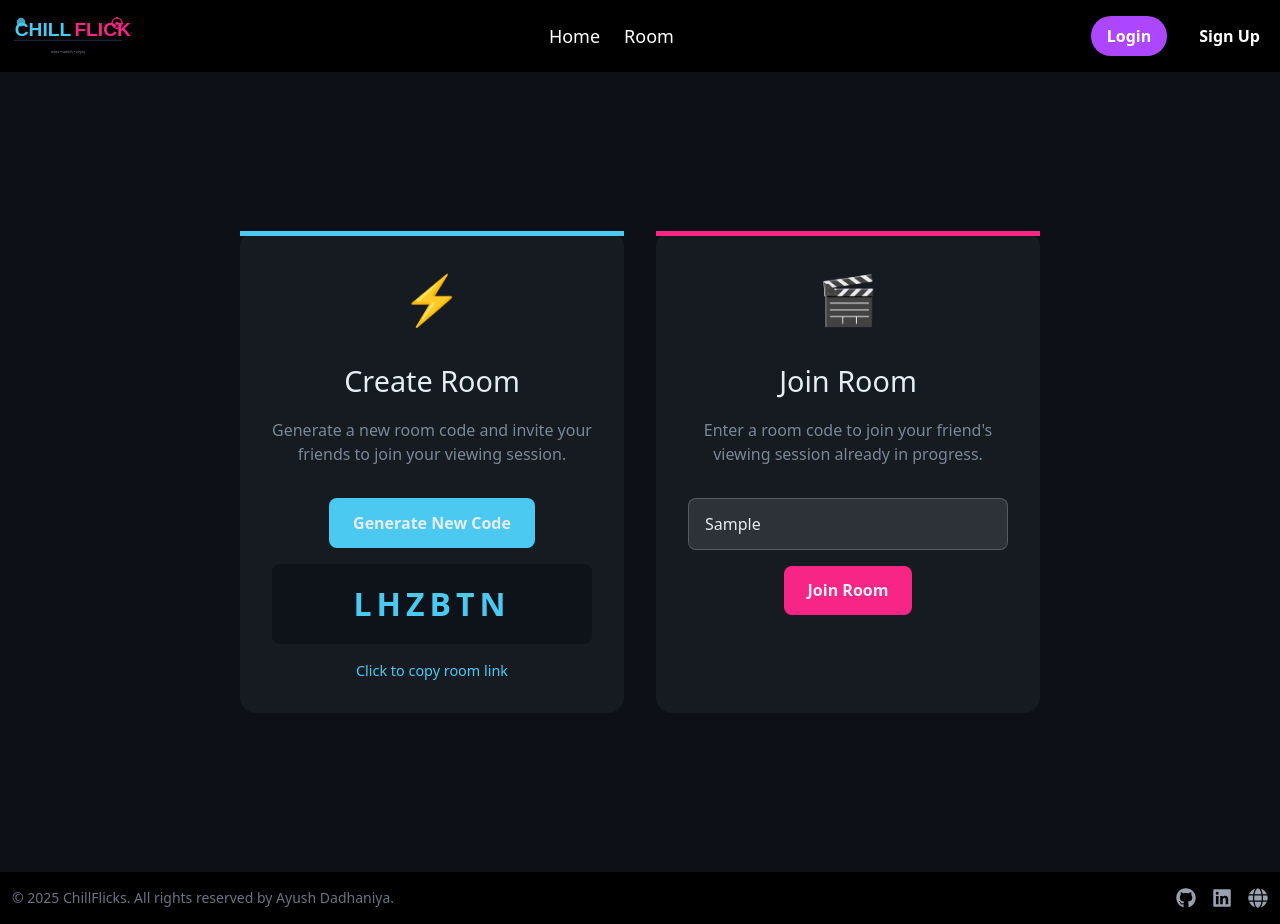
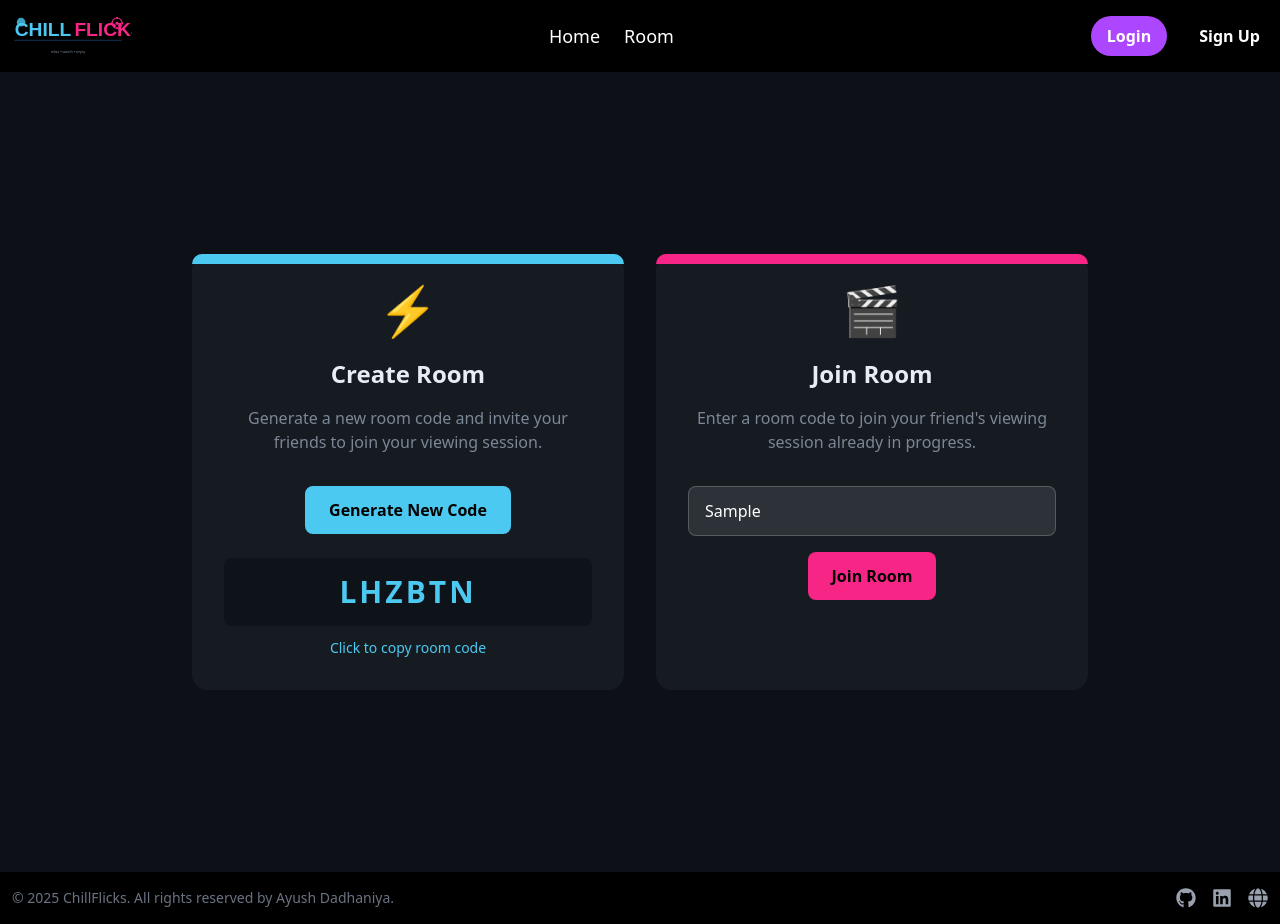
Before and after one commit to Ayush-Dadhaniya/ChillFlicks, a React (Vite) app in the folder chillflicks/: page /room in a window 1280 px wide. Both pictures are taken after typing "Sample" into the empty fields and a click on the button "Generate Room Code". Built offline with nearby package versions, Linux system fonts and the light colour scheme.

Commit message:
Added links to foooter

```diff
--- a/chillflicks/index.html
+++ b/chillflicks/index.html
@@ -4,7 +4,7 @@
     <link href="https://fonts.googleapis.com/css2?family=Poppins:wght@400;600&display=swap" rel="stylesheet">
     <meta charset="UTF-8" />
     <link rel="icon" type="" href="/tab-logo.svg" />
-    <meta name="viewport" content="width=device-width, initial-scale=1.0" />
+    <meta name="viewport" content="width=device-width, initial-scale=1.0, maximum-scale=1.0, user-scalable=no">
     <title>ChillFlicks</title>
   </head>
   <body>
--- a/chillflicks/src/components/Footer.jsx
+++ b/chillflicks/src/components/Footer.jsx
@@ -9,7 +9,7 @@ const Footer = () => {
       </p>
       <div className="flex gap-4 mt-2 sm:mt-0">
         <a
-          href="https://github.com/yourusername"
+          href="https://github.com/Ayush-Dadhaniya"
           target="_blank"
           rel="noopener noreferrer"
           className="text-gray-400 hover:text-white"
@@ -17,7 +17,7 @@ const Footer = () => {
           <FaGithub size={20} />
         </a>
         <a
-          href="https://linkedin.com/in/yourusername"
+          href="https://www.linkedin.com/in/ayushdadhaniya"
           target="_blank"
           rel="noopener noreferrer"
           className="text-gray-400 hover:text-white"
@@ -25,7 +25,7 @@ const Footer = () => {
           <FaLinkedin size={20} />
         </a>
         <a
-          href="https://yourportfolio.com"
+          href="https://ayushdadhaniyaportfolio.vercel.app"
           target="_blank"
           rel="noopener noreferrer"
           className="text-gray-400 hover:text-white"
--- a/chillflicks/src/components/Room.jsx
+++ b/chillflicks/src/components/Room.jsx
@@ -4,7 +4,7 @@ const Room = () => {
   const [roomCode, setRoomCode] = useState("");
   const [showCode, setShowCode] = useState(false);
   const [buttonText, setButtonText] = useState("Generate Room Code");
-  const [copyText, setCopyText] = useState("Click to copy room link");
+  const [copyText, setCopyText] = useState("Click to copy room code");
 
   const generateRoomCode = () => {
     const characters = "ABCDEFGHJKLMNPQRSTUVWXYZ23456789";
@@ -18,60 +18,67 @@ const Room = () => {
   };
 
   const copyRoomLink = () => {
-    const dummyLink = `https://chillflicks.com/room/${roomCode}`;
-    navigator.clipboard.writeText(dummyLink).then(() => {
-      setCopyText("Link copied!");
+    navigator.clipboard.writeText(roomCode).then(() => {
+      setCopyText("Code copied!");
       setTimeout(() => {
-        setCopyText("Click to copy room link");
+        setCopyText("Click to copy room code");
       }, 2000);
     });
   };
 
   return (
-    <div style={{ backgroundColor: "#0D1117", color: "#E6EDF3", minHeight: "100vh", display: "flex", flexDirection: "column", justifyContent: "center", padding: "2rem" }}>
-      <main>
-        <div style={{ width: "100%", maxWidth: "800px", margin: "0 auto", display: "flex", flexDirection: "column", gap: "3rem" }}>
-          <div style={{ display: "flex", gap: "2rem", justifyContent: "center" }}>
-            <div style={{ backgroundColor: "#161B22", borderRadius: "16px", padding: "2rem", textAlign: "center", flex: 1, position: "relative" }}>
-              <div style={{ position: "absolute", top: 0, left: 0, width: "100%", height: "5px", backgroundColor: "#4CC9F0" }}></div>
-              <div style={{ fontSize: "3rem", marginBottom: "1.5rem", color: "#4CC9F0" }}>⚡</div>
-              <h2 style={{ fontSize: "1.8rem", marginBottom: "1rem" }}>Create Room</h2>
-              <p style={{ color: "#7B8794", marginBottom: "2rem" }}>Generate a new room code and invite your friends to join your viewing session.</p>
+    <div className="bg-[#0D1117] text-[#E6EDF3] min-h-screen flex flex-col justify-center p-8">
+      <main className="max-w-4xl w-full mx-auto flex flex-col gap-12">
+        <div className="flex flex-col md:flex-row gap-8 justify-center">
+          {/* Create Room Card */}
+          <div className="bg-[#161B22] hover:shadow-[0_8px_24px_#4CC9F0] hover:-translate-y-2 transition-all duration-800 rounded-2xl p-8 text-center flex-1 relative">
+            <div className="w-full h-[10px] bg-[#4CC9F0] rounded-t-2xl absolute top-0 left-0"></div>
+            <div className="text-5xl mb-6 text-[#4CC9F0]">⚡</div>
+            <h2 className="text-2xl font-semibold mb-4">Create Room</h2>
+            <p className="text-[#7B8794] mb-8">
+              Generate a new room code and invite your friends to join your viewing session.
+            </p>
 
-              <button onClick={generateRoomCode} style={{
-                backgroundColor: "transparent", color: "#E6EDF3", border: "none", padding: "0.8rem 1.5rem", borderRadius: "8px", fontSize: "1rem", fontWeight: "bold", cursor: "pointer", transition: "all 0.3s ease", backgroundColor: "#4CC9F0"
-              }}>
+            <button
+              onClick={generateRoomCode}
+              className="bg-[#4CC9F0] text-black font-bold px-6 py-3 rounded-lg hover:-translate-y-1 transition-transform duration-200"
+            >
               {buttonText}
             </button>
 
             {showCode && (
               <>
-                  <div style={{
-                    backgroundColor: "rgba(13, 17, 23, 0.8)", padding: "1rem", borderRadius: "8px", fontSize: "2rem", fontWeight: "bold", color: "#4CC9F0", margin: "1rem 0", textAlign: "center", letterSpacing: "5px"
-                  }}>
+                <div className="bg-[#0D1117]/80 text-3xl font-bold text-[#4CC9F0] mt-6 p-4 rounded-lg tracking-widest">
                   {roomCode}
                 </div>
-                  <div onClick={copyRoomLink} style={{
-                    marginTop: "1rem", color: "#4CC9F0", cursor: "pointer", fontSize: "0.9rem"
-                  }}>
+                <div
+                  onClick={copyRoomLink}
+                  className="mt-3 text-sm text-[#4CC9F0] cursor-pointer hover:underline"
+                >
                   {copyText}
                 </div>
               </>
             )}
           </div>
 
-            <div style={{ backgroundColor: "#161B22", borderRadius: "16px", padding: "2rem", textAlign: "center", flex: 1, position: "relative" }}>
-              <div style={{ position: "absolute", top: 0, left: 0, width: "100%", height: "5px", backgroundColor: "#F72585" }}></div>
-              <div style={{ fontSize: "3rem", marginBottom: "1.5rem", color: "#F72585" }}>🎬</div>
-              <h2 style={{ fontSize: "1.8rem", marginBottom: "1rem" }}>Join Room</h2>
-              <p style={{ color: "#7B8794", marginBottom: "2rem" }}>Enter a room code to join your friend's viewing session already in progress.</p>
-              <input type="text" placeholder="Enter room code" maxLength="6" style={{
-                backgroundColor: "rgba(255, 255, 255, 0.1)", border: "1px solid rgba(255, 255, 255, 0.2)", color: "#E6EDF3", padding: "0.8rem 1rem", borderRadius: "8px", fontSize: "1rem", width: "100%", marginBottom: "1rem"
-              }} />
-              <button style={{
-                backgroundColor: "transparent", color: "#E6EDF3", border: "none", padding: "0.8rem 1.5rem", borderRadius: "8px", fontSize: "1rem", fontWeight: "bold", cursor: "pointer", backgroundColor: "#F72585"
-              }}>Join Room</button>
-            </div>
+          {/* Join Room Card */}
+          <div className="bg-[#161B22] hover:shadow-[0_8px_24px_#F72585] hover:-translate-y-2 transition-all duration-800 rounded-2xl p-8 text-center flex-1 relative">
+            <div className="w-full h-[10px] bg-[#F72585] rounded-t-2xl absolute top-0 left-0"></div>
+            <div className="text-5xl mb-6 text-[#F72585]">🎬</div>
+            <h2 className="text-2xl font-semibold mb-4">Join Room</h2>
+            <p className="text-[#7B8794] mb-8">
+              Enter a room code to join your friend's viewing session already in progress.
+            </p>
+
+            <input
+              type="text"
+              maxLength="6"
+              placeholder="Enter room code"
+              className="w-full mb-4 px-4 py-3 rounded-lg bg-white/10 border border-white/20 text-white placeholder-gray-400 focus:outline-none focus:ring-2 focus:ring-[#F72585]"
+            />
+            <button className="bg-[#F72585] text-black font-bold px-6 py-3 rounded-lg hover:-translate-y-1 transition-transform duration-200">
+              Join Room
+            </button>
           </div>
         </div>
       </main>
```
Lines whose indentation alone changed are shown as unchanged.
